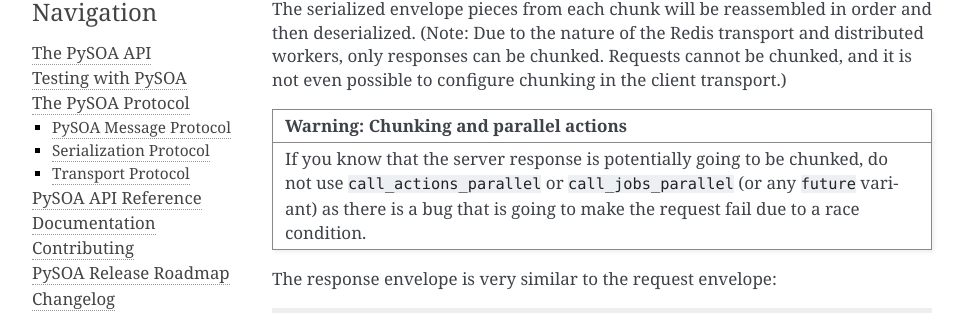
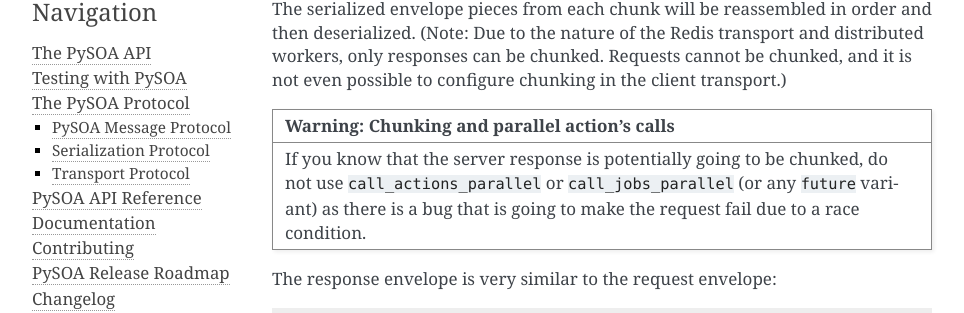
Before and after one commit to eventbrite/pysoa, a Sphinx documentation site: the page built from docs/protocol.rst, in a window 1280 px wide and 900 px high, scrolled down 6178 px. Shown: the part 146-459 px from the top of the window, without its empty margins (148-1112 px from the left). Built offline with Sphinx 7.4.7, drawn with Linux system fonts in a browser that asks for light colours.

Commit message:
More fixing

```diff
--- a/docs/api.rst
+++ b/docs/api.rst
@@ -345,7 +345,7 @@ Methods
     retrieve the expected responses.
 
 +--------------------------------------------------------------------+
-|**Warning: Chunking and parallel actions**                          |
+|Warning: Chunking and parallel action's call                        |
 +====================================================================+
 |If you know that the server response is potentially going to be     |
 |chunked, do not use ``call_actions_parallel`` or                    |
--- a/docs/protocol.rst
+++ b/docs/protocol.rst
@@ -247,7 +247,7 @@ nature of the Redis transport and distributed workers, only responses can be chu
 it is not even possible to configure chunking in the client transport.)
 
 +--------------------------------------------------------------------+
-|**Warning: Chunking and parallel actions**                          |
+|Warning: Chunking and parallel action's calls                       |
 +====================================================================+
 |If you know that the server response is potentially going to be     |
 |chunked, do not use ``call_actions_parallel`` or                    |
```
